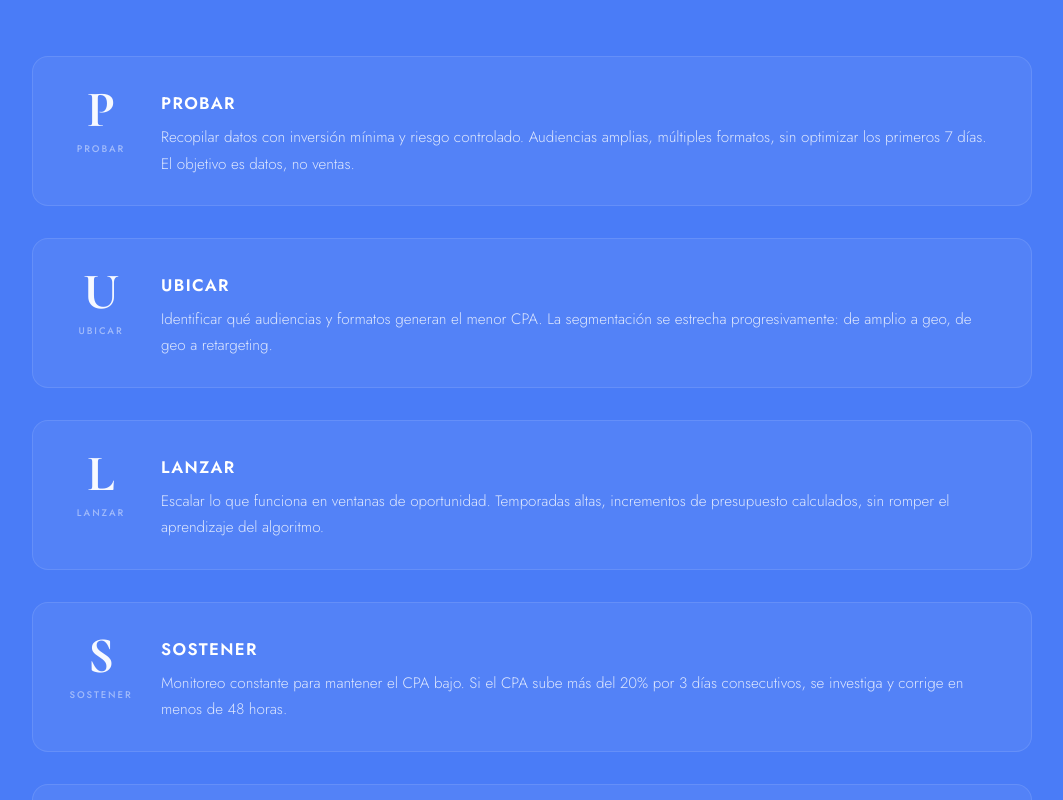
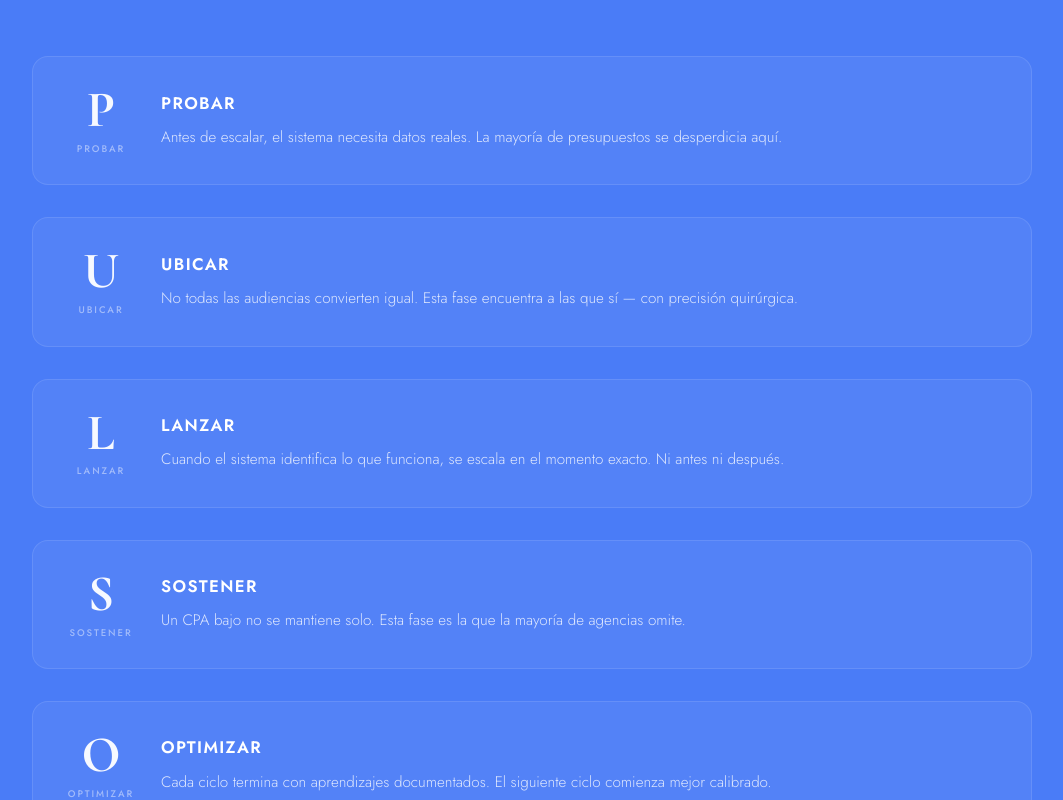
Before and after one commit to Coraline-Coder/carolina-landing, a Next.js app: page / in a window 1280 px wide. Shown: the part 3380-4180 px from the top of the page, without its empty margins (108-1171 px from the left). Built offline with nearby package versions, Linux system fonts and the light colour scheme.

Commit message:
fix: actualizar textos de fases P.U.L.S.O.

```diff
--- /dev/null
+++ b/patch-pulso-copy.js
@@ -0,0 +1,21 @@
+const fs = require('fs');
+const path = require('path');
+const f = path.join(__dirname, 'src', 'app', 'page.tsx');
+let p = fs.readFileSync(f, 'utf8');
+
+// Replace the 5 phase descriptions with exact new copy
+const replacements = [
+  ["Recopilar datos con inversión mínima y riesgo controlado. Audiencias amplias, múltiples formatos, sin optimizar los primeros 7 días. El objetivo es datos, no ventas.", "Antes de escalar, el sistema necesita datos reales. La mayoría de presupuestos se desperdicia aquí."],
+  ["Identificar qué audiencias y formatos generan el menor CPA. La segmentación se estrecha progresivamente: de amplio a geo, de geo a retargeting.", "No todas las audiencias convierten igual. Esta fase encuentra a las que sí — con precisión quirúrgica."],
+  ["Escalar lo que funciona en ventanas de oportunidad. Temporadas altas, incrementos de presupuesto calculados, sin romper el aprendizaje del algoritmo.", "Cuando el sistema identifica lo que funciona, se escala en el momento exacto. Ni antes ni después."],
+  ["Monitoreo constante para mantener el CPA bajo. Si el CPA sube más del 20% por 3 días consecutivos, se investiga y corrige en menos de 48 horas.", "Un CPA bajo no se mantiene solo. Esta fase es la que la mayoría de agencias omite."],
+  ["Documentar aprendizajes al cierre de cada ciclo y reiniciar con ventaja. Cada ciclo comienza mejor calibrado que el anterior.", "Cada ciclo termina con aprendizajes documentados. El siguiente ciclo comienza mejor calibrado."],
+];
+
+for (const [old, nw] of replacements) {
+  if (!p.includes(old)) { console.error('NOT FOUND:', old.slice(0, 50)); process.exit(1); }
+  p = p.replace(old, nw);
+}
+
+fs.writeFileSync(f, p, 'utf8');
+console.log('OK — P.U.L.S.O. descriptions updated');
--- a/src/app/page.tsx
+++ b/src/app/page.tsx
@@ -521,27 +521,27 @@ function SistemaFiltroSection() {
     {
       letra: "P",
       palabra: "PROBAR",
-      desc: "Recopilar datos con inversión mínima y riesgo controlado. Audiencias amplias, múltiples formatos, sin optimizar los primeros 7 días. El objetivo es datos, no ventas.",
+      desc: "Antes de escalar, el sistema necesita datos reales. La mayoría de presupuestos se desperdicia aquí.",
     },
     {
       letra: "U",
       palabra: "UBICAR",
-      desc: "Identificar qué audiencias y formatos generan el menor CPA. La segmentación se estrecha progresivamente: de amplio a geo, de geo a retargeting.",
+      desc: "No todas las audiencias convierten igual. Esta fase encuentra a las que sí — con precisión quirúrgica.",
     },
     {
       letra: "L",
       palabra: "LANZAR",
-      desc: "Escalar lo que funciona en ventanas de oportunidad. Temporadas altas, incrementos de presupuesto calculados, sin romper el aprendizaje del algoritmo.",
+      desc: "Cuando el sistema identifica lo que funciona, se escala en el momento exacto. Ni antes ni después.",
     },
     {
       letra: "S",
       palabra: "SOSTENER",
-      desc: "Monitoreo constante para mantener el CPA bajo. Si el CPA sube más del 20% por 3 días consecutivos, se investiga y corrige en menos de 48 horas.",
+      desc: "Un CPA bajo no se mantiene solo. Esta fase es la que la mayoría de agencias omite.",
     },
     {
       letra: "O",
       palabra: "OPTIMIZAR",
-      desc: "Documentar aprendizajes al cierre de cada ciclo y reiniciar con ventaja. Cada ciclo comienza mejor calibrado que el anterior.",
+      desc: "Cada ciclo termina con aprendizajes documentados. El siguiente ciclo comienza mejor calibrado.",
     },
   ];
   return (
```
